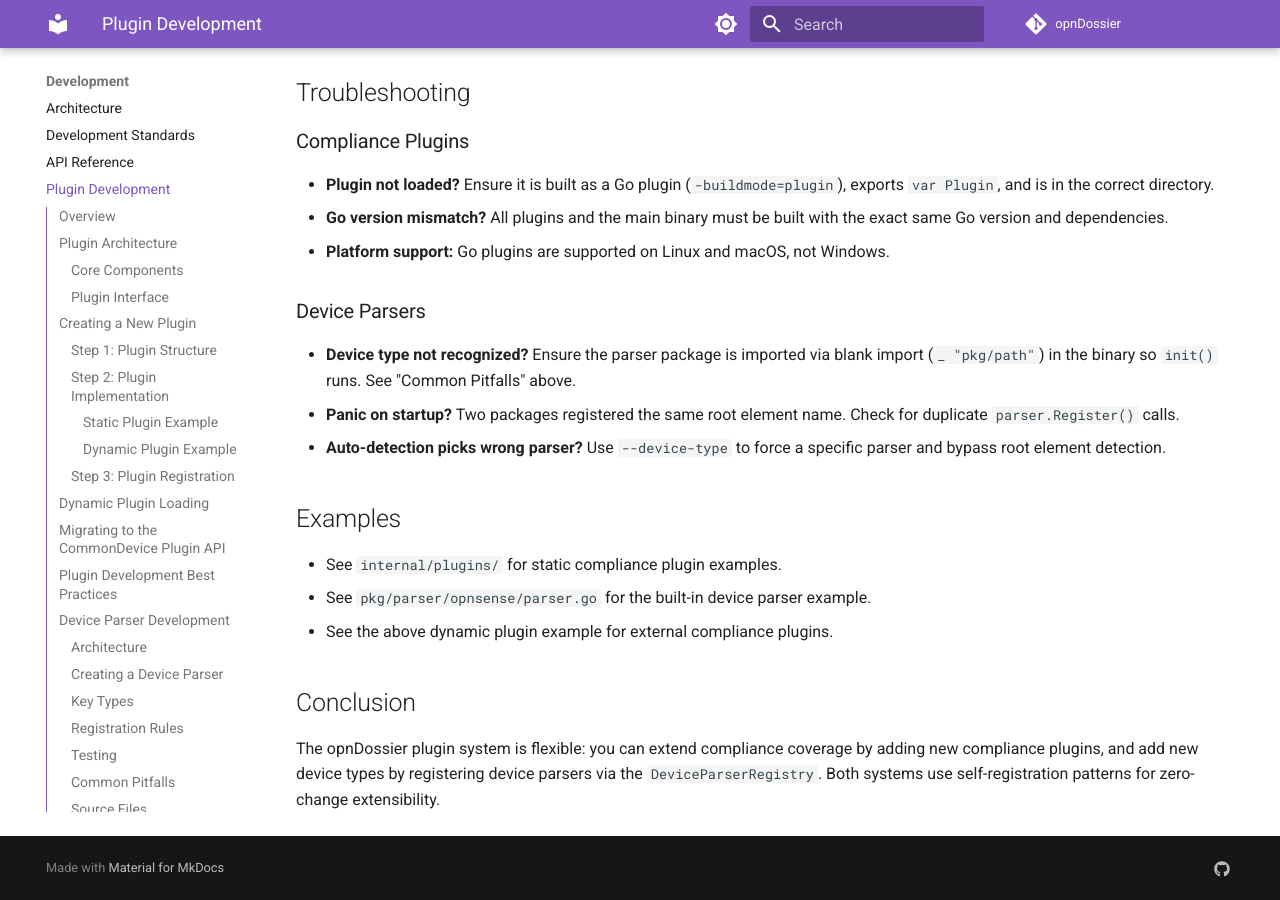
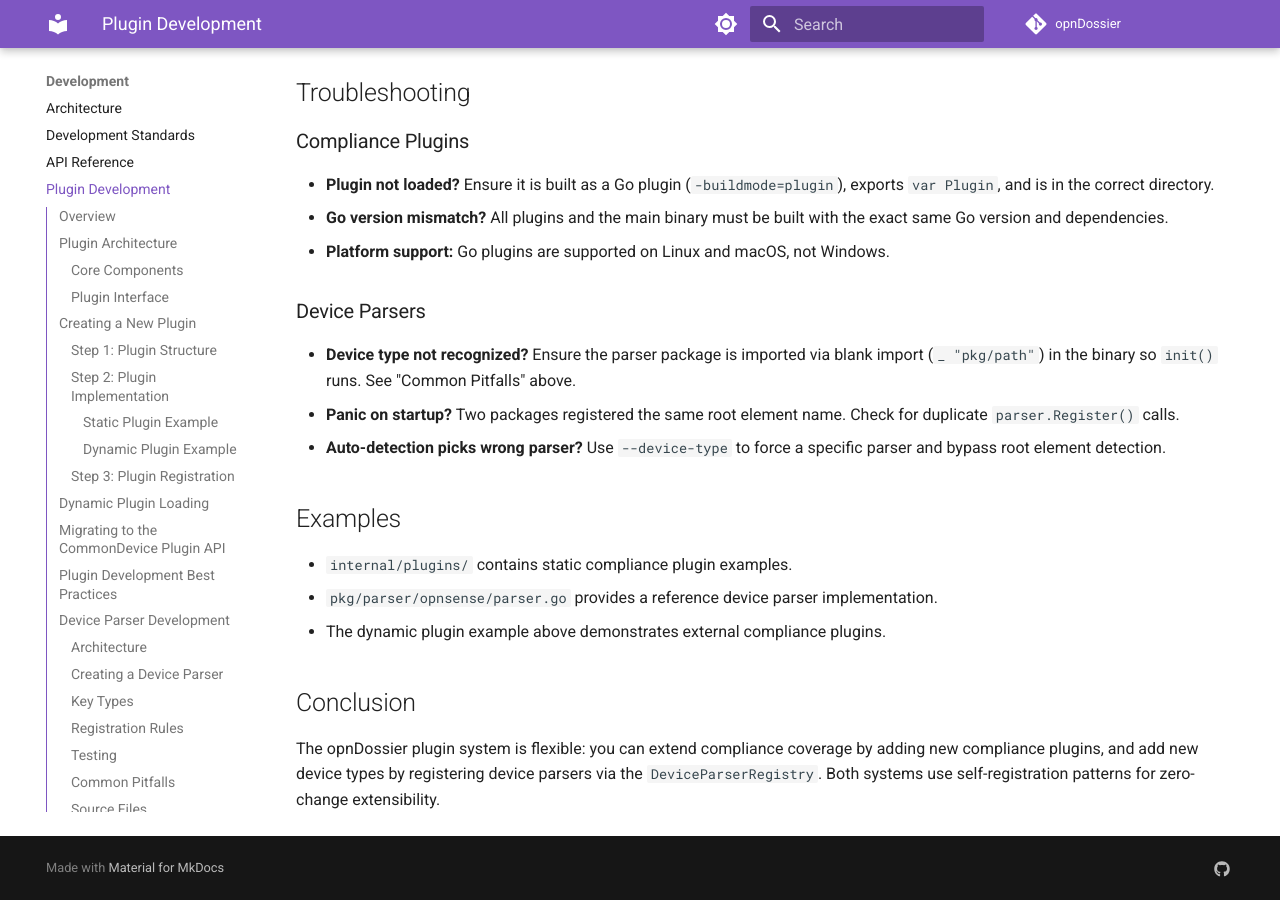
Before and after one commit to EvilBit-Labs/opnDossier, an MkDocs documentation site: the page built from docs/development/plugin-development.md, in a window 1280 px wide and 900 px high, scrolled down 7303 px. Built offline with MkDocs 1.6.1 and Material for MkDocs 9.7.7, drawn with Linux system fonts in a browser that asks for light colours; comment, search, counter and statistics services are not loaded; the version menu is left out.

Commit message:
fix(parser): remove lazy registry assignment and fix doc issues
- ensureInitialized now returns error on nil registry instead of lazy
  assignment to DefaultRegistry(), eliminating potential data race on
  concurrent zero-value Factory usage
- Fix broken #device-parser-development link in architecture.md
- Vary repetitive "See" sentence structure in examples sections

Signed-off-by: UncleSp1d3r <unclesp1d3r@evilbitlabs.io>

```diff
--- a/docs/development/plugin-development.md
+++ b/docs/development/plugin-development.md
@@ -329,9 +329,9 @@
 
 ## Examples
 
-- See `internal/plugins/` for static compliance plugin examples.
-- See `pkg/parser/opnsense/parser.go` for the built-in device parser example.
-- See the above dynamic plugin example for external compliance plugins.
+- `internal/plugins/` contains static compliance plugin examples.
+- `pkg/parser/opnsense/parser.go` provides a reference device parser implementation.
+- The dynamic plugin example above demonstrates external compliance plugins.
 
 ## Conclusion
 
```
Also changed, not shown: docs/dev-guide/plugin-development.md (+3 -3 lines), docs/development/architecture.md (+1 -1 lines), 1 other file.
